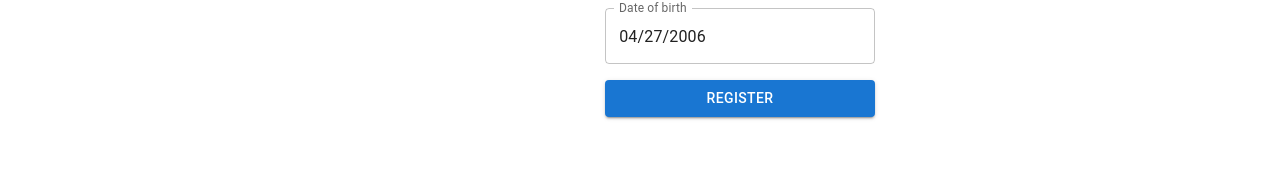
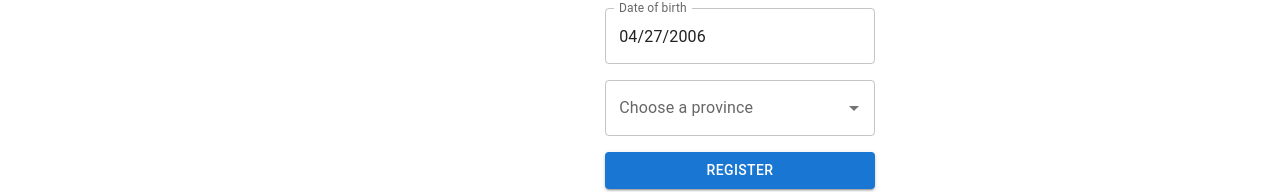
Before and after one commit to chrisvasqm/automaty, a React (Vite) app: page /students in a window 1280 px wide. Shown: the part 433-625 px from the top of the page. Built offline with nearby package versions, Linux system fonts and the light colour scheme.

Commit message:
Add provinces Autocomplete

```diff
--- a/src/pages/StudentsPage.tsx
+++ b/src/pages/StudentsPage.tsx
@@ -1,17 +1,19 @@
 import { zodResolver } from '@hookform/resolvers/zod'
-import { Box, Button, Dialog, DialogActions, DialogContent, DialogContentText, DialogTitle, FormControl, FormControlLabel, FormLabel, Radio, RadioGroup, Stack, TextField, Typography } from '@mui/material'
+import { Autocomplete, Box, Button, Dialog, DialogActions, DialogContent, DialogContentText, DialogTitle, FormControl, FormControlLabel, FormLabel, Radio, RadioGroup, Stack, TextField, Typography } from '@mui/material'
 import { DatePicker } from '@mui/x-date-pickers'
 import dayjs from 'dayjs'
 import { matchIsValidTel, MuiTelInput } from 'mui-tel-input'
 import { useState } from 'react'
 import { Controller, useForm } from 'react-hook-form'
 import { z } from 'zod'
+import provinces from '../data/provinces'
 
 const schema = z.object({
   firstName: z.string().min(1, 'First Name must have at least 1 character'),
   lastName: z.string().min(1, 'Last Name must have at least 1 character'),
   email: z.string().email('Invalid email'),
-  phone: z.string().min(15).max(15)
+  phone: z.string().min(15).max(15),
+  provinces: z.enum(provinces)
 })
 
 type FormData = z.infer<typeof schema>
@@ -119,6 +121,30 @@ const StudentsPage = () => {
             maxDate={maximumDate}
             onChange={date => setSelectedBirthDate(date?.toDate().toLocaleDateString()!)} />
 
+          <Controller
+            name="provinces"
+            control={control}
+            render={({ field, fieldState }) => {
+              return (
+                <Autocomplete
+                  {...field}
+                  options={provinces}
+                  renderInput={(params) => (
+                    <TextField
+                      {...params}
+                      id={field.name}
+                      label="Choose a province"
+                      variant="outlined"
+                      error={!!fieldState.error}
+                      helperText={fieldState.error?.message ? 'Invalid province' : ''}
+                    />
+                  )}
+                  onChange={(_, data) => field.onChange(data)}
+                />
+              );
+            }}
+          />
+
           <Button
             id='register'
             type='submit'
```
